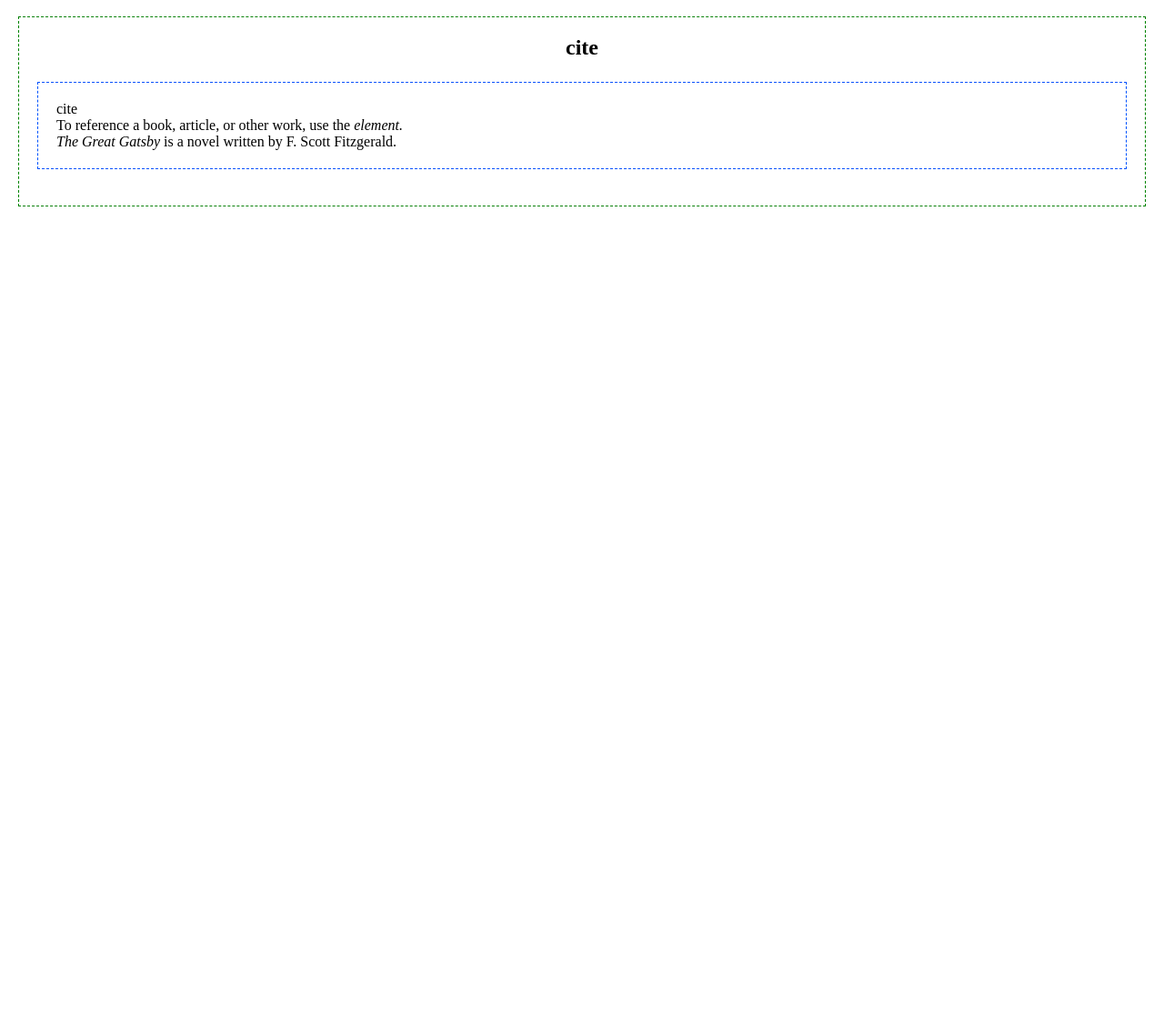
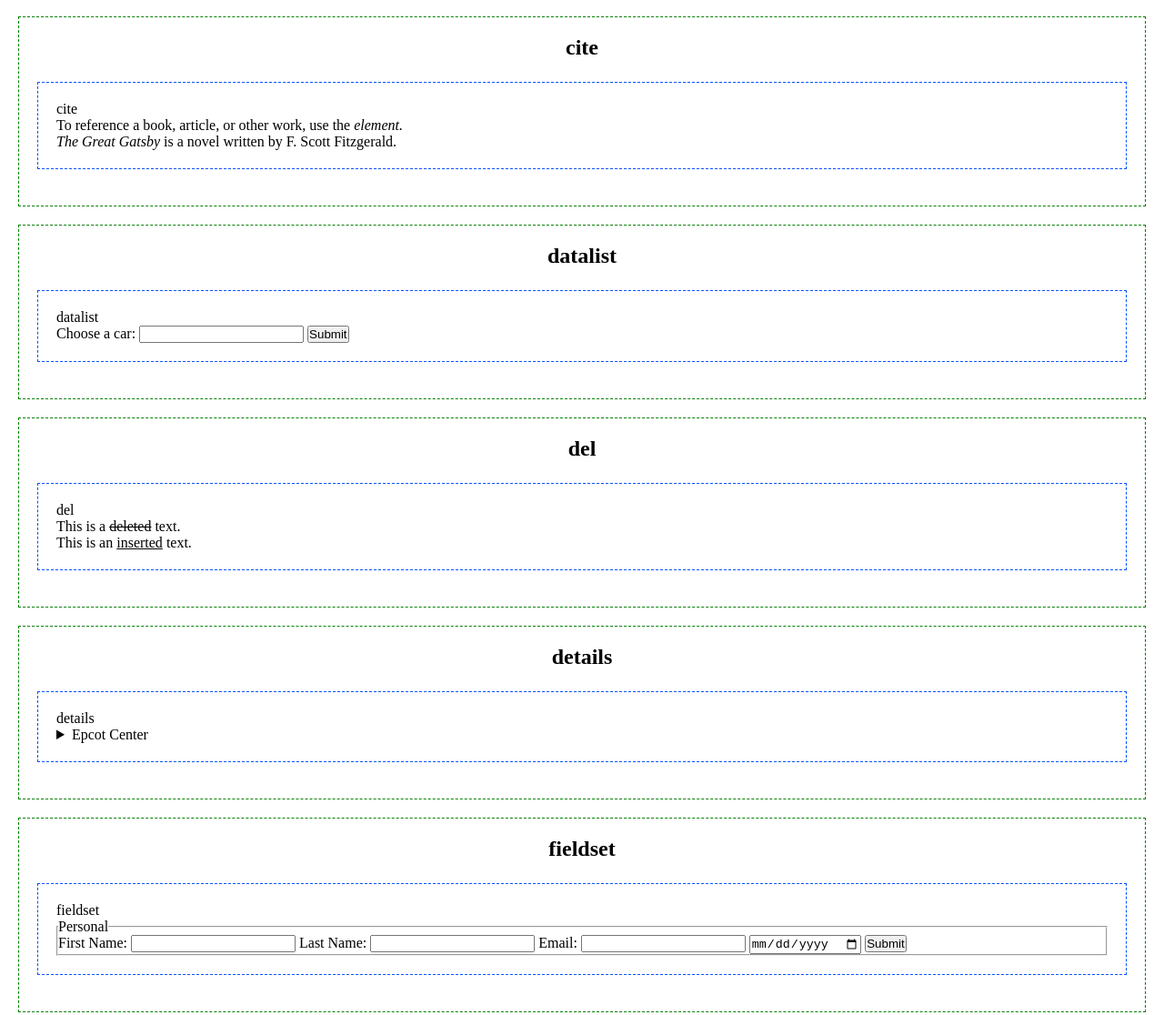
Before and after one commit to chayansrk64/html_tags, a plain HTML site: page index.html in a window 1280 px wide. Shown: the part 4166-5282 px from the top of the page at 91% size. Before the commit the page ends 4433 px from the top, so only its background shows below. Drawn offline with Linux system fonts and the light colour scheme.

Commit message:
form added

```diff
--- a/index.html
+++ b/index.html
@@ -252,5 +252,68 @@
         </div>
     </div>
 
+
+    <!-- datalist -->
+     <div style="border: 1px dashed green;">
+        <h2>datalist</h2>
+        <div>
+            <p>datalist</p>
+            <label for="cars">Choose a car:</label>
+            <input list="car-list" id="cars" name="cars">
+            <datalist id="car-list">
+                <option value="Volvo">
+                <option value="Saab">
+                <option value="Mercedes">
+                <option value="Audi">
+            </datalist>
+            <input type="submit">
+        </div>
+    </div>
+
+    <!-- del -->
+    <div style="border: 1px dashed green;">
+        <h2>del</h2>
+        <div>
+            <p>del</p>
+            <p>This is a <del>deleted</del> text.</p>
+            <p>This is an <ins>inserted</ins> text.</p>
+        </div>
+    </div>
+
+    <!-- details -->
+    <div style="border: 1px dashed green;">
+        <h2>details</h2>
+        <div>
+            <p>details</p>
+             <details>
+                <summary>Epcot Center</summary>
+                <p>Epcot is a theme park at Walt Disney World Resort featuring exciting attractions, international pavilions, award-winning fireworks and seasonal special events.</p>
+             </details>
+        </div>
+    </div>
+
+    <!-- fieldset -->
+    <div style="border: 1px dashed green;">
+        <h2>fieldset</h2>
+        <div>
+            <p>fieldset</p>
+
+             <form action="">
+                <fieldset>
+                    <legend>Personal</legend>
+                    <label for="first_name">First Name:</label>
+                    <input type="text" name="fname" id="fname">
+                    <label for="last_name">Last Name:</label>
+                    <input type="text" name="lname" id="lname">
+                    <label for="email">Email:</label>
+                    <input type="email" name="email" id="email">
+                    <input type="date" name="date" id="date">
+                    <input type="submit" value="Submit">
+                </fieldset>
+             </form>
+
+        </div>
+    </div>
+
   </body>
 </html>
```
